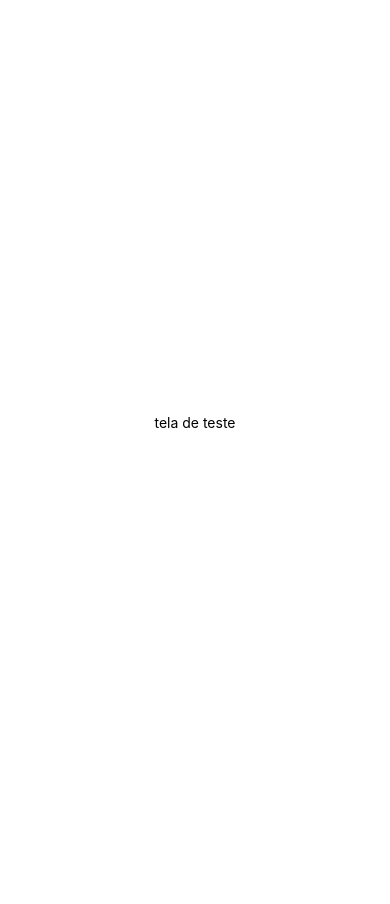
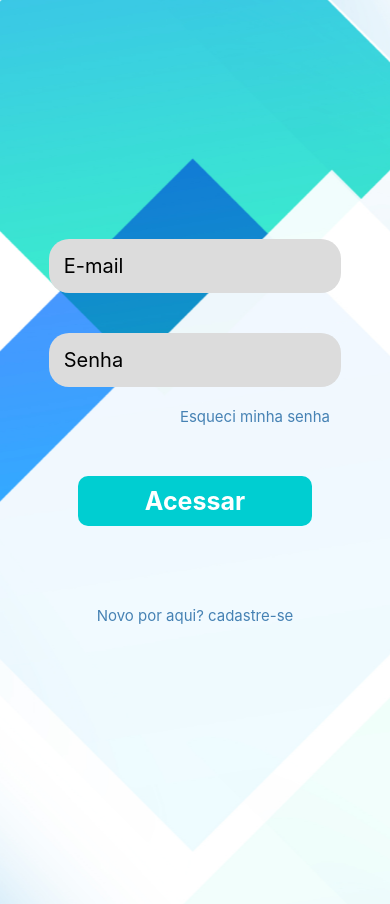
Before and after one commit to Tcc-Invest-Info/InvestInfo, a React Native app in the folder front-mobile/: screen / in a window 390 px wide. Before the commit the page ends 844 px from the top, so only its background shows below. Built offline with nearby package versions, Linux system fonts and the light colour scheme.

Commit message:
Excluindo pag teste

```diff
--- a/front-mobile/App.js
+++ b/front-mobile/App.js
@@ -3,14 +3,14 @@ import React from 'react';
 import { StyleSheet, Text, View } from 'react-native';
 import Login from './src/pages/Login';
 import Cadastro from './src/pages/Cadastro'
-import Teste from './src/pages/Teste'
 import EsqSenha from './src/pages/EsqSenha'
 import Menu from './src/pages/Menu'
+
 
 export default function App() {
   return (
     <View style={styles.container}>
-      <Teste/>
+      <Login/>
       <StatusBar style="auto" />
     </View>
   );
--- a/front-mobile/package.json
+++ b/front-mobile/package.json
@@ -9,11 +9,15 @@
   },
   "dependencies": {
     "@expo/vector-icons": "^12.0.5",
+    "@react-navigation/native": "^6.0.2",
+    "@react-navigation/native-stack": "^6.1.0",
     "expo": "~42.0.1",
     "expo-status-bar": "~1.0.4",
     "react": "16.13.1",
     "react-dom": "16.13.1",
     "react-native": "https://github.com/expo/react-native/archive/sdk-42.0.0.tar.gz",
+    "react-native-safe-area-context": "3.2.0",
+    "react-native-screens": "~3.4.0",
     "react-native-web": "~0.13.12"
   },
   "devDependencies": {
--- a/front-mobile/src/pages/Teste/index.js
+++ /dev/null
@@ -1,17 +0,0 @@
-import React from 'react'
-import {
-        ImageBackground,
-        View,
-        Text,
-        TouchableOpacity,
-        TextInput
-} from 'react-native'
-
-export default function Login (){
-
-
-    return(
-        <Text>tela de teste</Text>
-
-    )
-}
```
Also changed, not shown: 1 other file (tests, documents, lock files or other folders).
